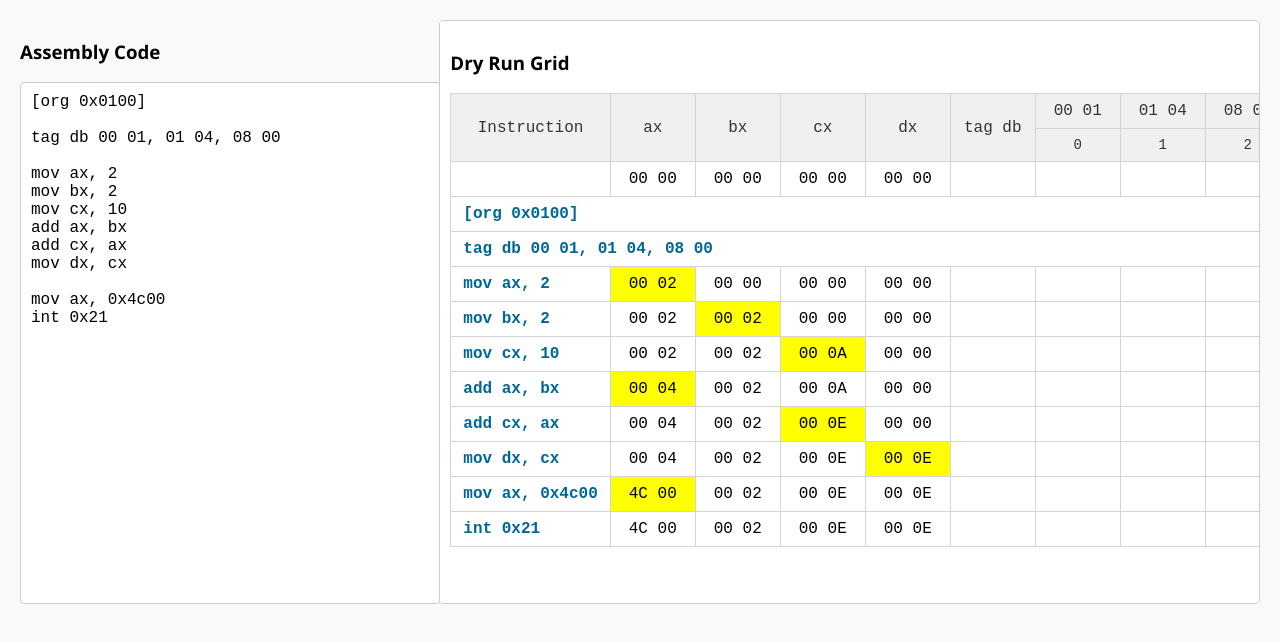
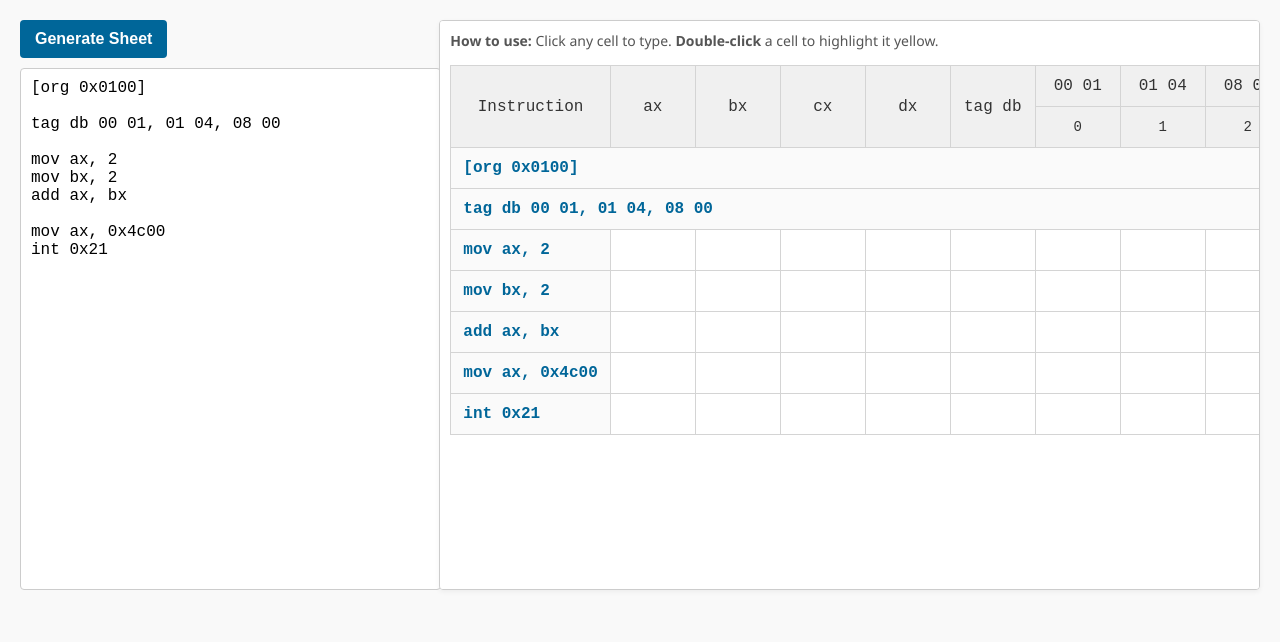
Before and after one commit to hammadshakeelai/Assembly-Language-Dry-Running-Tool-Project, a plain HTML site: page index.html in a window 1280 px wide. Drawn offline with Linux system fonts and the light colour scheme.

Commit message:
Update index.html
make it an actual dry running tool not auto running with highlighting abilities with double clicking

```diff
--- a/index.html
+++ b/index.html
@@ -3,7 +3,7 @@
 <head>
     <meta charset="UTF-8">
     <meta name="viewport" content="width=device-width, initial-scale=1.0">
-    <title>Assembly Dry Run Formatter</title>
+    <title>Assembly Dry Run Setup Generator</title>
     <style>
         body {
             font-family: 'Segoe UI', Tahoma, Geneva, Verdana, sans-serif;
@@ -17,6 +17,22 @@
             display: flex;
             flex-direction: column;
             min-width: 300px;
+        }
+        .toolbar {
+            margin-bottom: 10px;
+        }
+        button {
+            padding: 10px 15px;
+            background-color: #006699;
+            color: white;
+            border: none;
+            border-radius: 4px;
+            cursor: pointer;
+            font-size: 16px;
+            font-weight: bold;
+        }
+        button:hover {
+            background-color: #004d73;
         }
         textarea {
             width: 100%;
@@ -38,10 +54,11 @@
             border: 1px solid #ccc;
             border-radius: 4px;
             padding: 10px;
+            box-shadow: 0 2px 5px rgba(0,0,0,0.05);
         }
         table {
             border-collapse: collapse;
-            width: max-content; /* Allows table to stretch based on dynamic columns */
+            width: max-content;
             font-family: 'Courier New', Courier, monospace;
             font-size: 16px;
         }
@@ -50,6 +67,7 @@
             padding: 8px 12px;
             text-align: center;
             min-width: 60px;
+            height: 24px;
         }
         th {
             background-color: #f0f0f0;
@@ -61,21 +79,39 @@
             color: #006699;
             font-weight: bold;
             white-space: nowrap;
+            background-color: #fafafa;
+            user-select: none;
+        }
+        /* Excel-like interaction styling */
+        td[contenteditable="true"] {
+            outline: none;
+            cursor: text;
+        }
+        td[contenteditable="true"]:focus {
+            outline: 2px solid #217346; /* Excel green outline */
+            background-color: #f4fff8;
         }
         .highlight {
-            background-color: #ffff00;
+            background-color: #ffff00 !important;
         }
         .sub-header {
             background-color: #fafafa;
             color: #666;
             font-size: 14px;
         }
+        .instructions {
+            font-size: 14px;
+            color: #555;
+            margin-bottom: 15px;
+        }
     </style>
 </head>
 <body>
 
     <div class="editor-pane">
-        <h3>Assembly Code</h3>
+        <div class="toolbar">
+            <button onclick="generateSetup()">Generate Sheet</button>
+        </div>
         <textarea id="asm-code" spellcheck="false">
 [org 0x0100]
 
@@ -83,17 +119,16 @@ tag db 00 01, 01 04, 08 00
 
 mov ax, 2
 mov bx, 2
-mov cx, 10
 add ax, bx
-add cx, ax
-mov dx, cx
 
 mov ax, 0x4c00
 int 0x21</textarea>
     </div>
 
     <div class="grid-pane">
-        <h3>Dry Run Grid</h3>
+        <div class="instructions">
+            <strong>How to use:</strong> Click any cell to type. <strong>Double-click</strong> a cell to highlight it yellow.
+        </div>
         <table id="output-grid">
             <thead id="grid-head">
                 </thead>
@@ -103,12 +138,7 @@ int 0x21</textarea>
     </div>
 
     <script>
-        function formatHex(num) {
-            let hexStr = num.toString(16).padStart(4, '0').toUpperCase();
-            return hexStr.substring(0, 2) + ' ' + hexStr.substring(2, 4);
-        }
-
-        function parseAssembly() {
+        function generateSetup() {
             const code = document.getElementById('asm-code').value;
             const lines = code.split('\n');
             const thead = document.getElementById('grid-head');
@@ -117,10 +147,9 @@ int 0x21</textarea>
             thead.innerHTML = '';
             tbody.innerHTML = '';
 
-            let regs = { ax: 0, bx: 0, cx: 0, dx: 0 };
             let variables = [];
 
-            // --- PASS 1: Find variables to build dynamic columns ---
+            // --- Find variables to build dynamic columns ---
             lines.forEach(line => {
                 let cleanLine = line.split(';')[0].trim();
                 let varMatch = cleanLine.match(/^([a-zA-Z_]\w*)\s+(d[bwd])\s+(.+)$/i);
@@ -128,7 +157,6 @@ int 0x21</textarea>
                 if (varMatch) {
                     let name = varMatch[1];
                     let type = varMatch[2].toLowerCase();
-                    // Split values by comma or multiple spaces
                     let vals = varMatch[3].split(/,\s*|\s{2,}/).map(v => v.trim());
                     variables.push({ name, type, vals });
                 }
@@ -136,14 +164,14 @@ int 0x21</textarea>
 
             // --- BUILD HEADERS ---
             let trHead1 = document.createElement('tr');
-            let trHead2 = document.createElement('tr'); // For the 0, 1, 2 indices
+            let trHead2 = document.createElement('tr');
             trHead2.className = 'sub-header';
 
             // Fixed columns
             ['Instruction', 'ax', 'bx', 'cx', 'dx'].forEach(text => {
                 let th = document.createElement('th');
                 th.textContent = text;
-                th.rowSpan = 2; // Span across the sub-header row
+                th.rowSpan = 2;
                 trHead1.appendChild(th);
             });
 
@@ -160,7 +188,7 @@ int 0x21</textarea>
                     trHead1.appendChild(thVal);
 
                     let thIdx = document.createElement('th');
-                    thIdx.textContent = index; // The 0, 1, 2 beneath the values
+                    thIdx.textContent = index;
                     trHead2.appendChild(thIdx);
                 });
             });
@@ -168,86 +196,54 @@ int 0x21</textarea>
             thead.appendChild(trHead1);
             thead.appendChild(trHead2);
 
-            // --- PASS 2: Execute code and build rows ---
-            // Initial state row (optional, matching your screenshot's row 8)
-            let trInit = document.createElement('tr');
-            trInit.innerHTML = `<td></td><td>00 00</td><td>00 00</td><td>00 00</td><td>00 00</td>` +
-                               variables.map(v => `<td></td>` + v.vals.map(() => `<td></td>`).join('')).join('');
-            tbody.appendChild(trInit);
+            // Calculate total columns for formatting purposes
+            const totalDynamicCols = variables.reduce((acc, v) => acc + 1 + v.vals.length, 0);
 
+            // --- BUILD EMPTY ROWS FOR INSTRUCTIONS ---
             lines.forEach(line => {
-                let cleanLine = line.split(';')[0].trim().toLowerCase();
+                let cleanLine = line.split(';')[0].trim();
+                let tr = document.createElement('tr');
+
+                let tdCode = document.createElement('td');
+                tdCode.className = 'code-cell';
+                tdCode.textContent = line;
+
+                // If it's empty or a directive, just span the whole row
                 if (!cleanLine || cleanLine.startsWith('[') || cleanLine.includes(' db ') || cleanLine.includes(' dw ')) {
-                    // It's a directive, empty line, or variable declaration - just print the code
                     if (line.trim() !== '') {
-                        let tr = document.createElement('tr');
-                        let tdCode = document.createElement('td');
-                        tdCode.className = 'code-cell';
-                        tdCode.textContent = line;
-                        tdCode.colSpan = 5 + variables.reduce((acc, v) => acc + 1 + v.vals.length, 0); // Span entire table
+                        tdCode.colSpan = 5 + totalDynamicCols;
                         tr.appendChild(tdCode);
                         tbody.appendChild(tr);
                     }
                     return;
                 }
 
-                let prevRegs = { ...regs };
-                let changedReg = null;
-
-                // Parse MOV
-                let movMatch = cleanLine.match(/mov\s+(ax|bx|cx|dx)\s*,\s*(.+)/);
-                if (movMatch) {
-                    let reg = movMatch[1];
-                    let valStr = movMatch[2];
-
-                    // Check if moving from another register
-                    if (['ax', 'bx', 'cx', 'dx'].includes(valStr)) {
-                        regs[reg] = regs[valStr];
-                    } else {
-                        let val = valStr.startsWith('0x') ? parseInt(valStr, 16) : parseInt(valStr, 10);
-                        if (!isNaN(val)) regs[reg] = val;
-                    }
-                    changedReg = reg;
-                }
-
-                // Parse ADD
-                let addMatch = cleanLine.match(/add\s+(ax|bx|cx|dx)\s*,\s*(ax|bx|cx|dx)/);
-                if (addMatch) {
-                    let destReg = addMatch[1];
-                    let srcReg = addMatch[2];
-                    regs[destReg] = (regs[destReg] + regs[srcReg]) & 0xFFFF;
-                    changedReg = destReg;
-                }
-
-                // Render execution row
-                let tr = document.createElement('tr');
-
-                let tdCode = document.createElement('td');
-                tdCode.className = 'code-cell';
-                tdCode.textContent = line;
+                // If it's actual code, create the editable cells
                 tr.appendChild(tdCode);
 
-                ['ax', 'bx', 'cx', 'dx'].forEach(reg => {
+                // 4 registers + all dynamic columns
+                const emptyCellsNeeded = 4 + totalDynamicCols;
+                for(let i = 0; i < emptyCellsNeeded; i++) {
                     let td = document.createElement('td');
-                    td.textContent = formatHex(regs[reg]);
-                    if (changedReg === reg) td.className = 'highlight';
+                    td.contentEditable = "true"; // Makes it behave like Excel
                     tr.appendChild(td);
-                });
-
-                // Add empty cells for the dynamic memory columns to keep alignment
-                variables.forEach(v => {
-                    tr.appendChild(document.createElement('td')); // For the 'tag db' column
-                    v.vals.forEach(() => {
-                        tr.appendChild(document.createElement('td')); // For the value columns
-                    });
-                });
+                }
 
                 tbody.appendChild(tr);
             });
         }
 
-        document.getElementById('asm-code').addEventListener('input', parseAssembly);
-        parseAssembly();
+        // Toggle yellow highlight on double click
+        document.getElementById('grid-body').addEventListener('dblclick', function(e) {
+            if(e.target.tagName === 'TD' && e.target.hasAttribute('contenteditable')) {
+                e.target.classList.toggle('highlight');
+                // Clear text selection that happens on double click
+                window.getSelection().removeAllRanges();
+            }
+        });
+
+        // Generate the initial sheet on load
+        generateSetup();
     </script>
 </body>
 </html>
```
